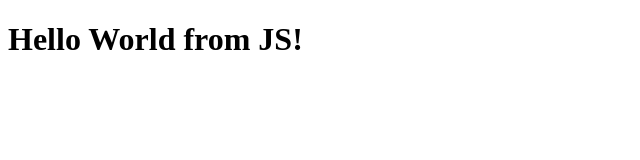
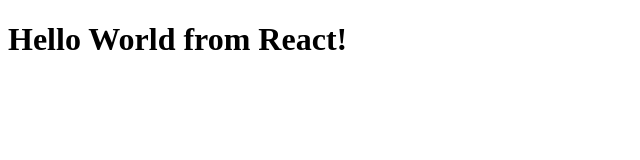
Before and after one commit to Anusuya-SK/React.JS-Practice, a plain HTML site: page index.html in a window 1280 px wide. Shown: the full height of the page, 0-640 px from the left. Drawn offline with nearby package versions, Linux system fonts and the light colour scheme.

Commit message:
basic react program

```diff
--- a/index.html
+++ b/index.html
@@ -7,11 +7,13 @@
 </head>
 <body>
     <div id="root"></div>
+    <script crossorigin src="https://unpkg.com/react@18/umd/react.development.js"></script>
+    <script crossorigin src="https://unpkg.com/react-dom@18/umd/react-dom.development.js"></script>
+
     <script>
-        const heading = document.createElement("h1");
-        heading.innerHTML = "Hello World from JS!";
-        const root = document.getElementById("root");
-        root.appendChild(heading);
+        const heading = React.createElement("h1", {}, "Hello World from React!");
+        const root = ReactDOM.createRoot(document.getElementById("root"));
+        root.render(heading);
     </script>
 </body>
 </html>
```
